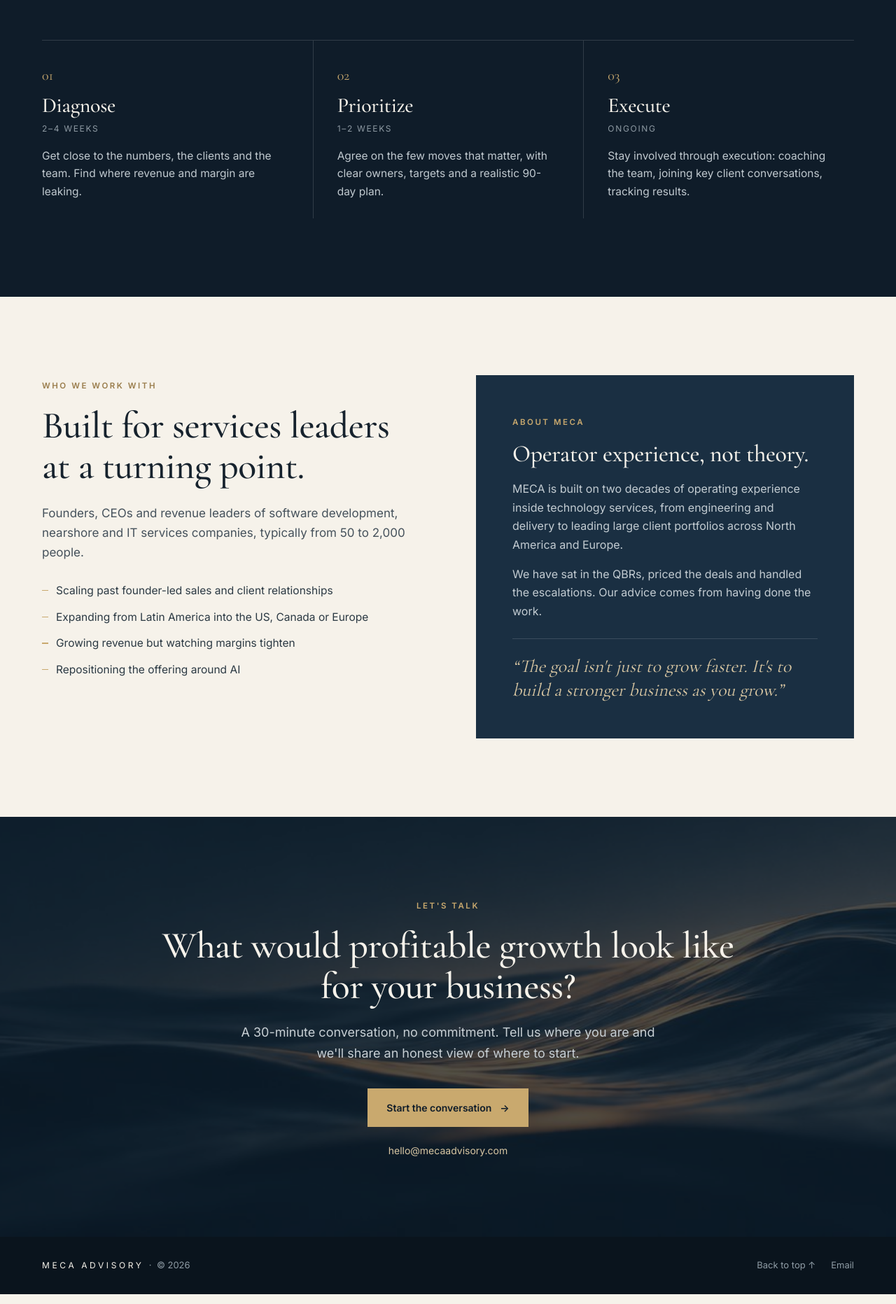
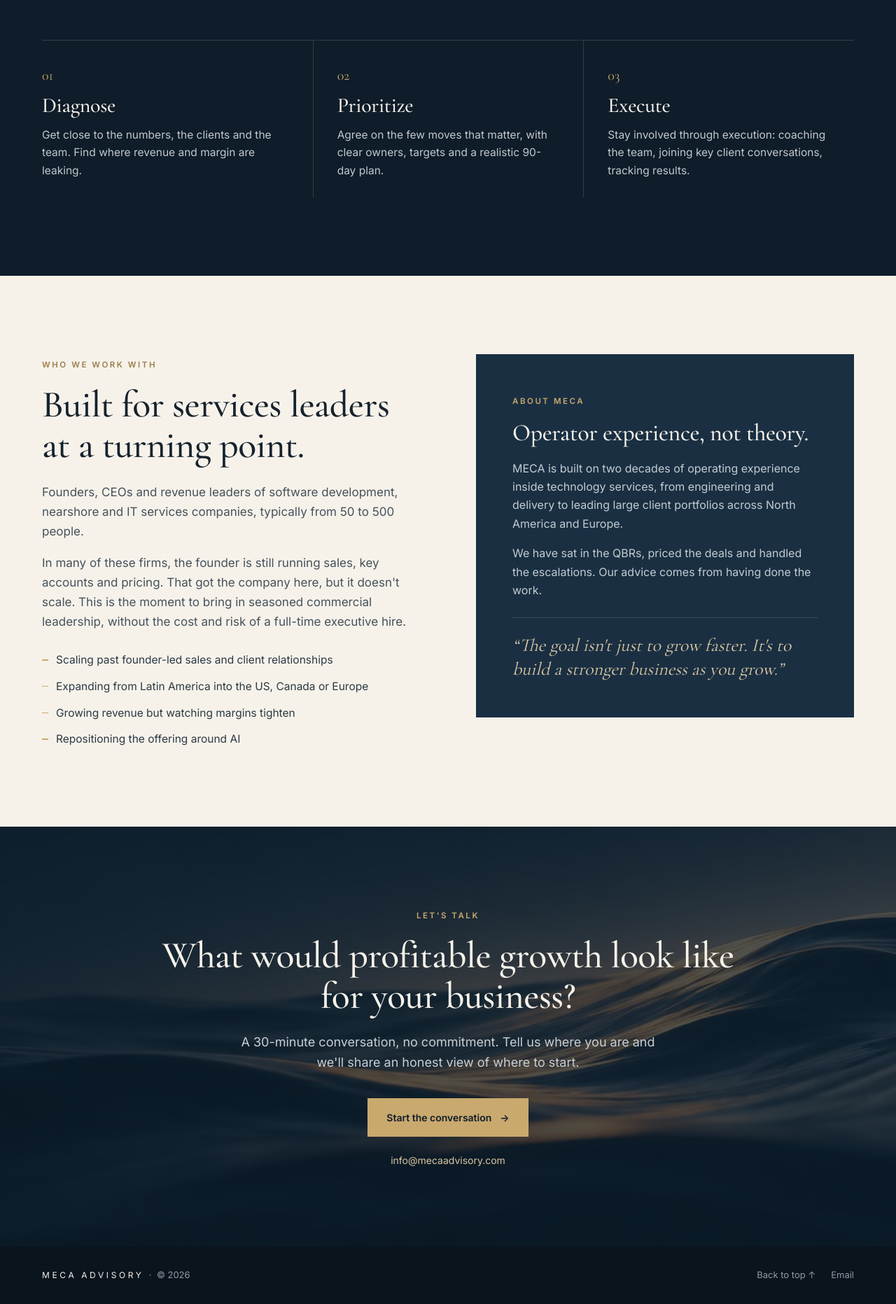
Before and after one commit to melicabrera/mecaadvisory, a plain HTML site: page index.html in a window 1280 px wide. Shown: the part 3255-5118 px from the top of the page at 70% size. Drawn offline with nearby package versions, Linux system fonts and the light colour scheme.

Commit message:
Remove approach timeframes, refine 'Who we work with', switch to info@ email
Co-Authored-By: Claude Opus 5.5 <noreply@anthropic.com>
Claude-Session: https://claude.ai/code/session_01ASJafMcXXtF8TDgTWcyuqg

```diff
--- a/index.html
+++ b/index.html
@@ -109,7 +109,7 @@
     .step{padding:34px 34px 10px 0}
     .step+.step{padding-left:34px;border-left:1px solid rgba(255,255,255,.14)}
     .step .n{font-family:var(--serif);font-size:20px;color:var(--gold)}
-    .step h3{font-size:30px;margin:10px 0 6px}
+    .step h3{font-size:30px;margin:10px 0 12px}
     .step .time{font-size:12px;letter-spacing:.14em;text-transform:uppercase;color:#8e9aa3;margin-bottom:16px}
     .step p{color:#c0c9cf;font-size:15.5px}
 
@@ -309,19 +309,16 @@
         <div class="step">
           <div class="n">01</div>
           <h3><span lang="en">Diagnose</span><span lang="es">Diagnosticar</span></h3>
-          <div class="time"><span lang="en">2–4 weeks</span><span lang="es">2–4 semanas</span></div>
           <p><span lang="en">Get close to the numbers, the clients and the team. Find where revenue and margin are leaking.</span><span lang="es">Entender los números, los clientes y el equipo. Encontrar dónde se pierde facturación y margen.</span></p>
         </div>
         <div class="step">
           <div class="n">02</div>
           <h3><span lang="en">Prioritize</span><span lang="es">Priorizar</span></h3>
-          <div class="time"><span lang="en">1–2 weeks</span><span lang="es">1–2 semanas</span></div>
           <p><span lang="en">Agree on the few moves that matter, with clear owners, targets and a realistic 90-day plan.</span><span lang="es">Acordar las pocas iniciativas que importan, con responsables, metas claras y un plan realista a 90 días.</span></p>
         </div>
         <div class="step">
           <div class="n">03</div>
           <h3><span lang="en">Execute</span><span lang="es">Ejecutar</span></h3>
-          <div class="time"><span lang="en">Ongoing</span><span lang="es">Continuo</span></div>
           <p><span lang="en">Stay involved through execution: coaching the team, joining key client conversations, tracking results.</span><span lang="es">Acompañar la ejecución: coaching al equipo, participación en conversaciones clave con clientes y seguimiento de resultados.</span></p>
         </div>
       </div>
@@ -334,7 +331,8 @@
       <div>
         <div class="eyebrow"><span lang="en">Who we work with</span><span lang="es">Con quién trabajamos</span></div>
         <h2 id="who-title"><span lang="en">Built for services leaders at a turning point.</span><span lang="es">Para líderes de empresas de servicios en un momento clave.</span></h2>
-        <p style="margin-top:24px"><span lang="en">Founders, CEOs and revenue leaders of software development, nearshore and IT services companies, typically from 50 to 2,000 people.</span><span lang="es">Fundadores, CEOs y líderes de revenue de empresas de desarrollo de software, nearshore y servicios IT, normalmente de 50 a 2.000 personas.</span></p>
+        <p style="margin-top:24px"><span lang="en">Founders, CEOs and revenue leaders of software development, nearshore and IT services companies, typically from 50 to 500 people.</span><span lang="es">Fundadores, CEOs y líderes de revenue de empresas de desarrollo de software, nearshore y servicios IT, normalmente de 50 a 500 personas.</span></p>
+        <p><span lang="en">In many of these firms, the founder is still running sales, key accounts and pricing. That got the company here, but it doesn't scale. This is the moment to bring in seasoned commercial leadership, without the cost and risk of a full-time executive hire.</span><span lang="es">En muchas de estas empresas, el fundador sigue manejando las ventas, las cuentas clave y el pricing. Eso trajo a la empresa hasta acá, pero no escala. Es el momento de sumar liderazgo comercial con experiencia, sin el costo ni el riesgo de una contratación ejecutiva full-time.</span></p>
         <div class="fit">
           <div><span lang="en">Scaling past founder-led sales and client relationships</span><span lang="es">Dejando atrás la venta y la relación con clientes centradas en el fundador</span></div>
           <div><span lang="en">Expanding from Latin America into the US, Canada or Europe</span><span lang="es">Expandiéndose desde América Latina a EE.&nbsp;UU., Canadá o Europa</span></div>
@@ -358,8 +356,8 @@
       <div class="eyebrow"><span lang="en">Let's talk</span><span lang="es">Conversemos</span></div>
       <h2 id="ct-title"><span lang="en">What would profitable growth look like for your business?</span><span lang="es">¿Cómo se vería un crecimiento rentable para tu empresa?</span></h2>
       <p><span lang="en">A 30-minute conversation, no commitment. Tell us where you are and we'll share an honest view of where to start.</span><span lang="es">Una conversación de 30 minutos, sin compromiso. Contanos dónde estás y te damos una mirada honesta de por dónde empezar.</span></p>
-      <a class="btn" id="mail-cta" href="mailto:hello@mecaadvisory.com?subject=Intro%20conversation%20%7C%20MECA%20Advisory"><span lang="en">Start the conversation</span><span lang="es">Iniciar la conversación</span> <span aria-hidden="true">→</span></a>
-      <a class="email" href="mailto:hello@mecaadvisory.com">hello@mecaadvisory.com</a>
+      <a class="btn" id="mail-cta" href="mailto:info@mecaadvisory.com?subject=Intro%20conversation%20%7C%20MECA%20Advisory"><span lang="en">Start the conversation</span><span lang="es">Iniciar la conversación</span> <span aria-hidden="true">→</span></a>
+      <a class="email" href="mailto:info@mecaadvisory.com">info@mecaadvisory.com</a>
     </div>
   </section>
 </main>
@@ -367,7 +365,7 @@
 <footer>
   <div class="container footer-inner">
     <div><span class="foot-brand">MECA ADVISORY</span> &nbsp;·&nbsp; © <span id="year">2026</span></div>
-    <div style="display:flex;gap:22px"><a href="#top"><span lang="en">Back to top ↑</span><span lang="es">Volver arriba ↑</span></a><a href="mailto:hello@mecaadvisory.com">Email</a></div>
+    <div style="display:flex;gap:22px"><a href="#top"><span lang="en">Back to top ↑</span><span lang="es">Volver arriba ↑</span></a><a href="mailto:info@mecaadvisory.com">Email</a></div>
   </div>
 </footer>
 
@@ -379,7 +377,7 @@
     function setLang(l){
       root.setAttribute('data-lang',l);root.setAttribute('lang',l);
       document.querySelectorAll('[data-set-lang]').forEach(function(b){b.setAttribute('aria-pressed',b.dataset.setLang===l?'true':'false')});
-      mail.href='mailto:hello@mecaadvisory.com?subject='+encodeURIComponent(subjects[l]);
+      mail.href='mailto:info@mecaadvisory.com?subject='+encodeURIComponent(subjects[l]);
       try{localStorage.setItem('meca-lang',l)}catch(e){}
     }
     var saved=null;try{saved=localStorage.getItem('meca-lang')}catch(e){}
```
